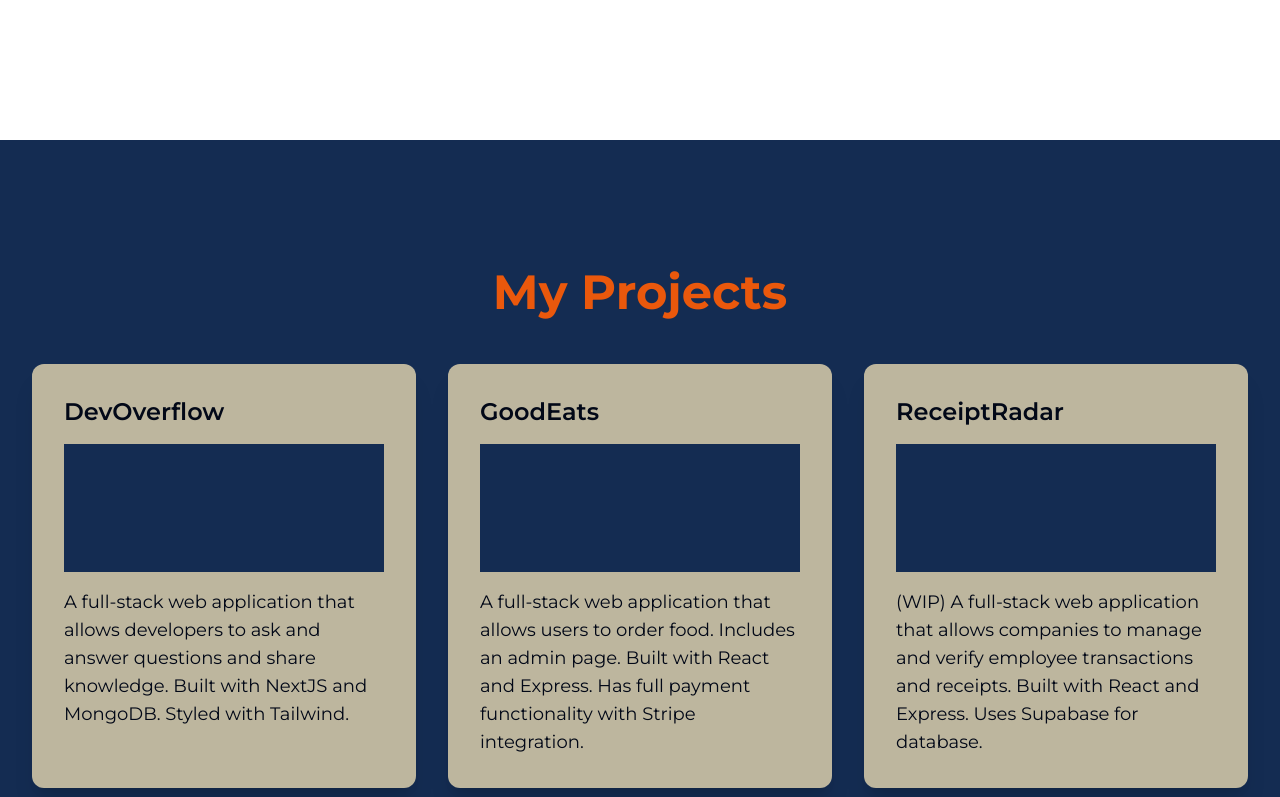
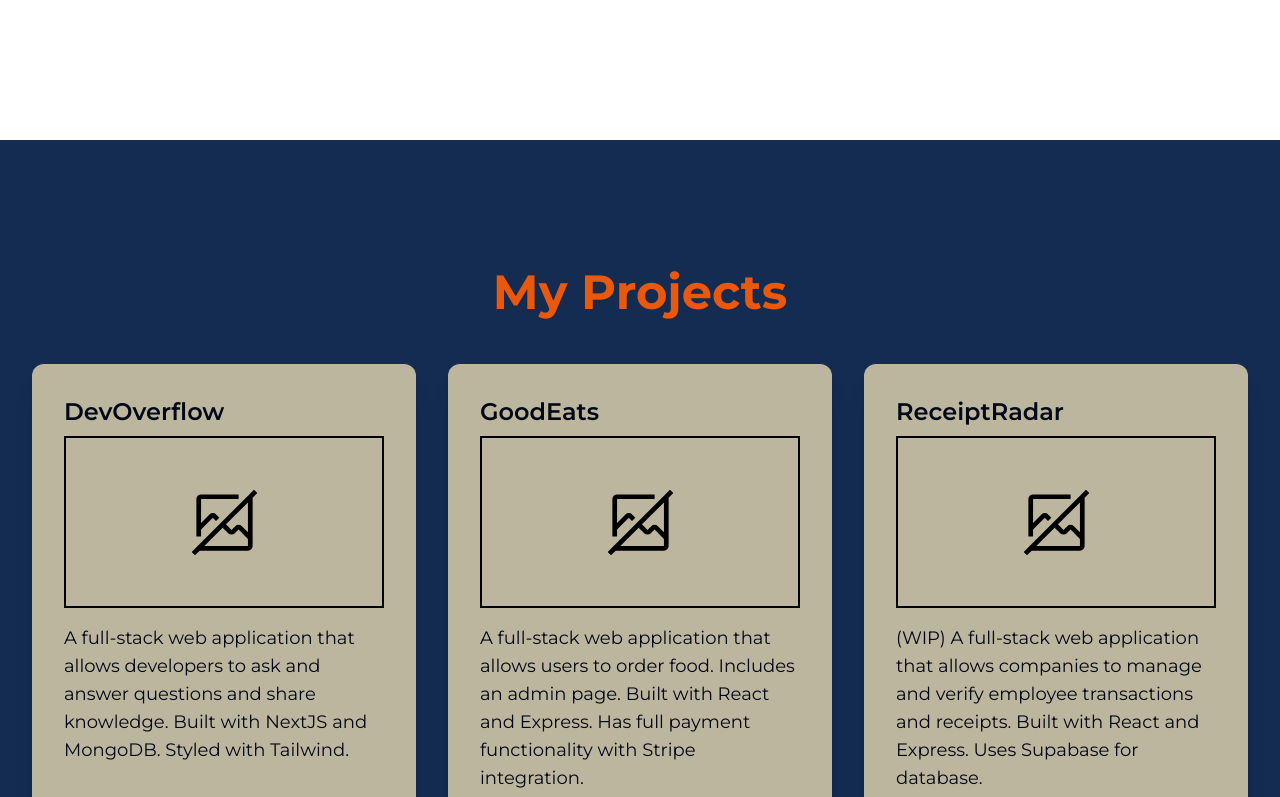
Before and after one commit to rezwans1027/portfolio, a Next.js app: page / in a window 1280 px wide. Shown: the part 2000-2797 px from the top of the page. Built offline with nearby package versions, Linux system fonts and the light colour scheme.

Commit message:
added responsiveness to about card, contact card, and project cards

```diff
--- a/components/About.tsx
+++ b/components/About.tsx
@@ -5,11 +5,11 @@ const About = () => {
   return (
     <div
       id='about'
-      className='flex w-full items-center justify-center bg-white px-16 py-12'
+      className='flex w-full items-center justify-center bg-white sm:px-16 py-12'
     >
-      <div className='mt-24 max-w-4xl rounded-2xl bg-khaki p-8 shadow-xl'>
+      <div className='mt-24 max-w-4xl sm:rounded-2xl bg-khaki p-8 shadow-xl'>
         <h1 className='rounded-t-2xl p-4 text-5xl text-black'>About Me</h1>
-        <div className='bg-orange mt-8 rounded-2xl border-2 border-black p-4 text-lg text-black'>
+        <div className='bg-orange mt-8 sm:rounded-2xl border-2 border-black p-4 text-lg text-black'>
           <p className='mb-4'>
             Hello! I'm Rezwan Sheikh, a junior studying Computer Science. My journey in tech has been
             fueled by a passion for problem-solving and innovation, and a
--- a/components/Contact.tsx
+++ b/components/Contact.tsx
@@ -39,11 +39,11 @@ const Contact = () => {
   }
 
   return (
-    <div id='contact' className='w-full bg-oxford p-12 flex justify-center'>
+    <div id='contact' className='w-full bg-oxford sm:p-12 flex justify-center'>
       <Form {...form}>
         <form
           onSubmit={form.handleSubmit(onSubmit)}
-          className='space-y-4 w-5/6 max-w-4xl shadow-2xl rounded-2xl bg-orange-600 mt-24 mb-24 p-8'
+          className='space-y-4 sm:w-5/6 w-full max-w-4xl shadow-2xl sm:rounded-2xl bg-orange-600 mt-24 mb-24 p-8'
         >
             <h1 className='text-3xl font-bold text-center text-white'>Contact Me</h1>
           <FormField
--- a/components/Header.tsx
+++ b/components/Header.tsx
@@ -5,7 +5,7 @@ import React from 'react'
 
 const Header = () => {
   return (
-    <div className='fixed w-full select-none'>
+    <div className='fixed z-50 w-full select-none'>
       <div className='flex items-center justify-between bg-oxford p-6 text-white shadow-2xl'>
         <Link
           className='group flex items-center gap-2 text-3xl font-semibold text-orange-600 transition duration-200 hover:text-amber-900'
--- a/components/Projects.tsx
+++ b/components/Projects.tsx
@@ -1,5 +1,7 @@
 import Link from 'next/link'
 import React from 'react'
+import { AspectRatio } from '@/components/ui/aspect-ratio'
+import NoImageIcon from '@/public/NoImageIcon.svg'
 
 // TODO: add project images
 // TODO: create ProjectCard component
@@ -11,13 +13,18 @@ const Projects = () => {
       <div className='m-12 mt-32 select-none text-center text-5xl font-bold text-orange-600'>
         My Projects
       </div>
-      <div className='my-4 grid grid-cols-3 gap-8 px-8'>
+      <div className='my-4 grid gap-8 px-8 md:grid-cols-3'>
         <Link
           href='https://github.com/rezwans1027/stackOverflowClone'
           className='hover:bg-khakiDark rounded-xl bg-khaki p-8 shadow-xl transition duration-200'
         >
           <h1 className='text-2xl font-semibold'>DevOverflow</h1>
-          <div className='mt-4 h-32 w-full bg-oxford'></div>
+          <AspectRatio
+            className='mt-2 z-0 flex items-center justify-center border-2 border-black'
+            ratio={16 / 9}
+          >
+            <NoImageIcon width={75} height={75} />
+          </AspectRatio>
           <p className='mt-4 text-lg'>
             A full-stack web application that allows developers to ask and
             answer questions and share knowledge. Built with NextJS and MongoDB.
@@ -29,7 +36,13 @@ const Projects = () => {
           className='hover:bg-khakiDark rounded-xl bg-khaki p-8 shadow-xl transition duration-200'
         >
           <h1 className='text-2xl font-semibold'>GoodEats</h1>
-          <div className='mt-4 h-32 w-full bg-oxford'></div>
+          <AspectRatio
+            className='mt-2 flex items-center justify-center border-2 border-black'
+            ratio={16 / 9}
+          >
+            <NoImageIcon width={75} height={75} />
+          </AspectRatio>
+
           <p className='mt-4 text-lg'>
             A full-stack web application that allows users to order food.
             Includes an admin page. Built with React and Express. Has full
@@ -41,7 +54,13 @@ const Projects = () => {
           className='hover:bg-khakiDark rounded-xl bg-khaki p-8 shadow-xl transition duration-200'
         >
           <h1 className='text-2xl font-semibold'>ReceiptRadar</h1>
-          <div className='mt-4 h-32 w-full bg-oxford'></div>
+          <AspectRatio
+            className='mt-2 flex items-center justify-center border-2 border-black'
+            ratio={16 / 9}
+          >
+            <NoImageIcon width={75} height={75} />
+          </AspectRatio>
+
           <p className='mt-4 text-lg'>
             (WIP) A full-stack web application that allows companies to manage
             and verify employee transactions and receipts. Built with React and
--- /dev/null
+++ b/components/ui/aspect-ratio.tsx
@@ -0,0 +1,7 @@
+"use client"
+
+import * as AspectRatioPrimitive from "@radix-ui/react-aspect-ratio"
+
+const AspectRatio = AspectRatioPrimitive.Root
+
+export { AspectRatio }
--- a/package.json
+++ b/package.json
@@ -10,6 +10,7 @@
   },
   "dependencies": {
     "@hookform/resolvers": "^3.9.0",
+    "@radix-ui/react-aspect-ratio": "^1.1.0",
     "@radix-ui/react-label": "^2.1.0",
     "@radix-ui/react-slot": "^1.1.0",
     "@svgr/webpack": "^8.1.0",
```
Also changed, not shown: public/NoImageIcon.svg (added), 1 other file (tests, documents, lock files or other folders).
